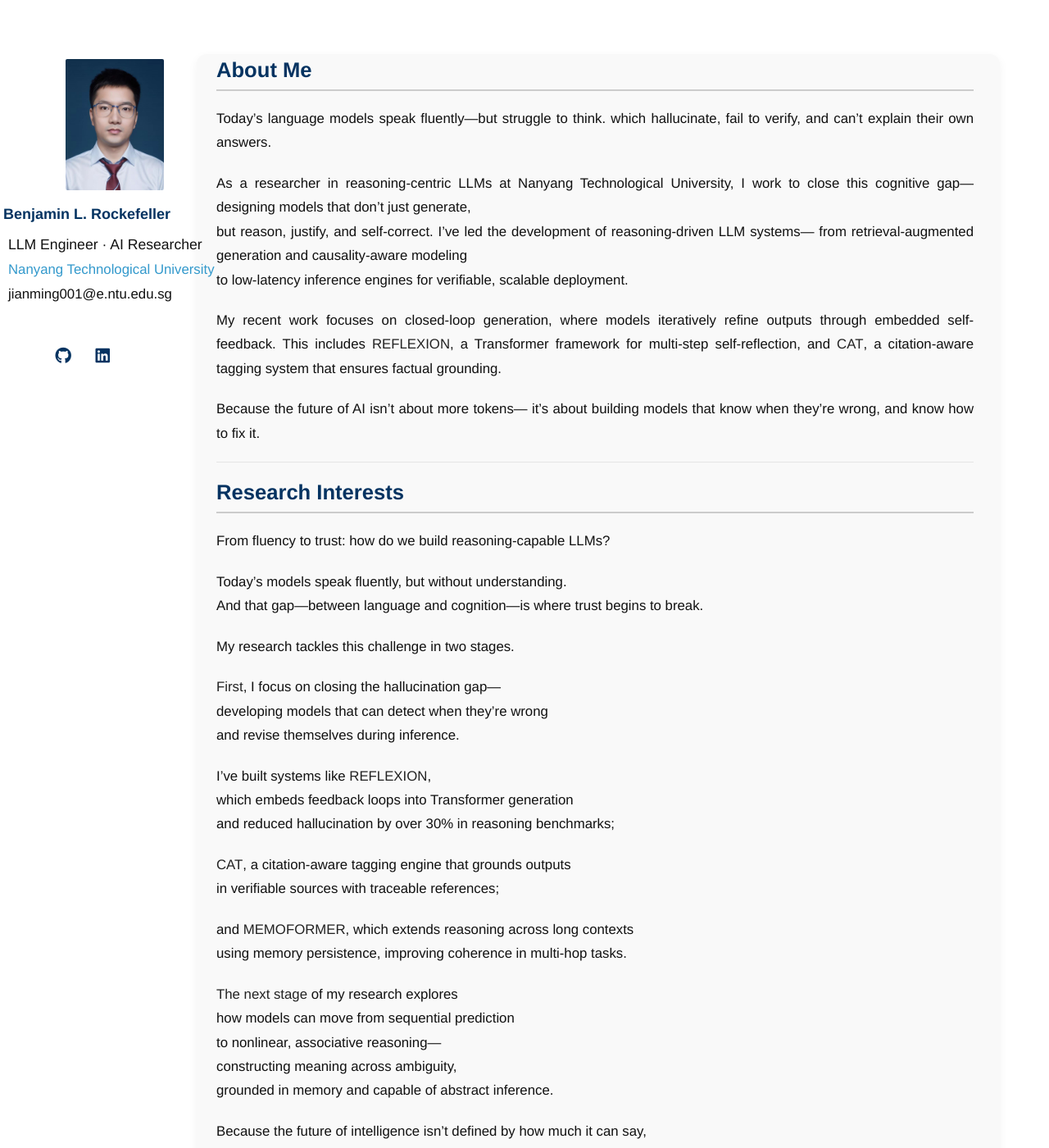
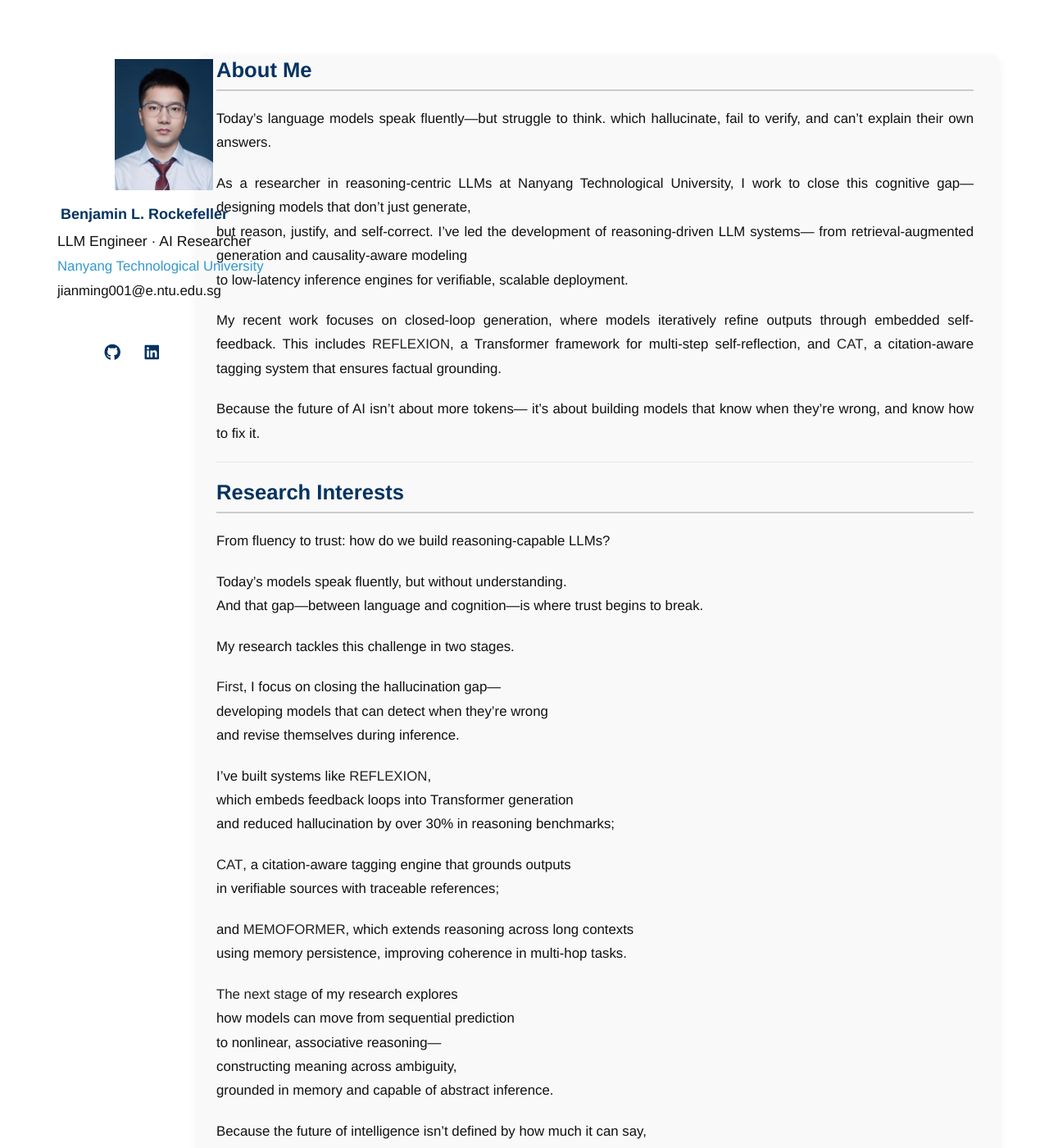
Before and after one commit to BenjaminRockefeller/benjaminrockefeller.github.io, a Jekyll site: the page built from index.md, in a window 1280 px wide and 1400 px high. Shown: the whole window at 82% size. Built offline with Jekyll 4.4.1, drawn with Linux system fonts in a browser that asks for light colours; a style sheet for code colours, icons or effects is not loaded; our own code applies the rules of GitHub Pages for plain Markdown files.

Commit message:
Update minimal-light.scss

```diff
--- a/_sass/minimal-light.scss
+++ b/_sass/minimal-light.scss
@@ -1463,3 +1463,43 @@
   text-align: left;
   white-space: nowrap;
 }
+/* === Header 样式优化：对齐 + 字号统一 + 容器紧凑 === */
+
+/* 让左栏更贴边 */
+header {
+  width: 260px;
+  padding-left: 10px !important;
+  margin-left: 0 !important;
+  text-align: left;
+}
+
+/* 调整头像为方形 + 稍小 */
+.image.avatar img {
+  border-radius: 4px !important;
+  width: 120px !important;
+  height: auto !important;
+}
+
+/* 姓名行：字号适中，单行显示 */
+header h1 {
+  font-size: 18px !important;
+  margin: 8px 0 6px 0;
+  white-space: nowrap;
+  font-weight: 600;
+  text-align: left;
+}
+
+/* 下方职位、学校、邮箱统一字号与样式 */
+header p {
+  font-size: 13px !important;
+  line-height: 1.6;
+  margin: 3px 0;
+  white-space: nowrap;
+  text-align: left;
+  color: #111;
+}
+
+/* 邮箱保持一行展示 */
+header p:nth-child(5) {
+  font-family: "Segoe UI", "Helvetica Neue", Arial, sans-serif;
+}
```
